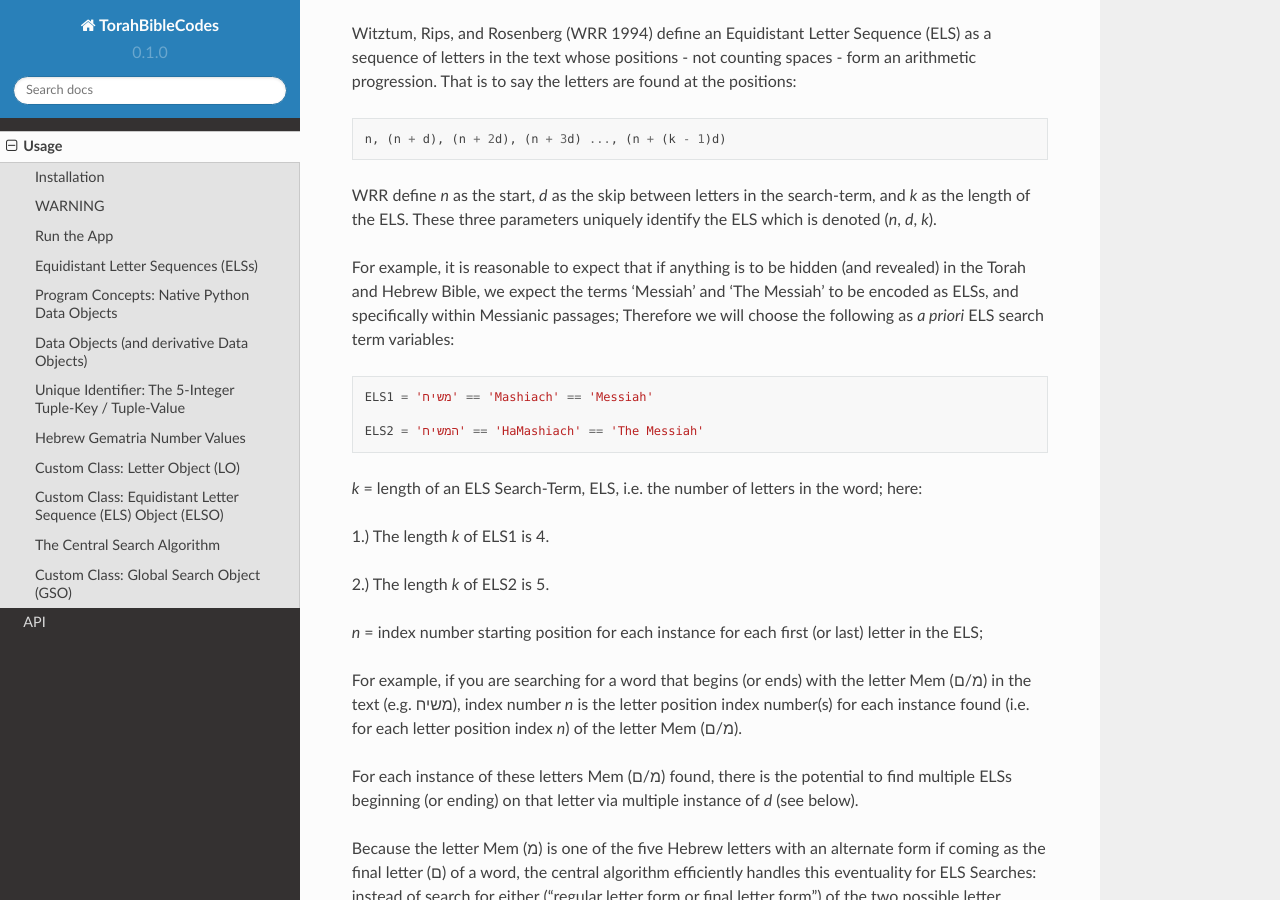
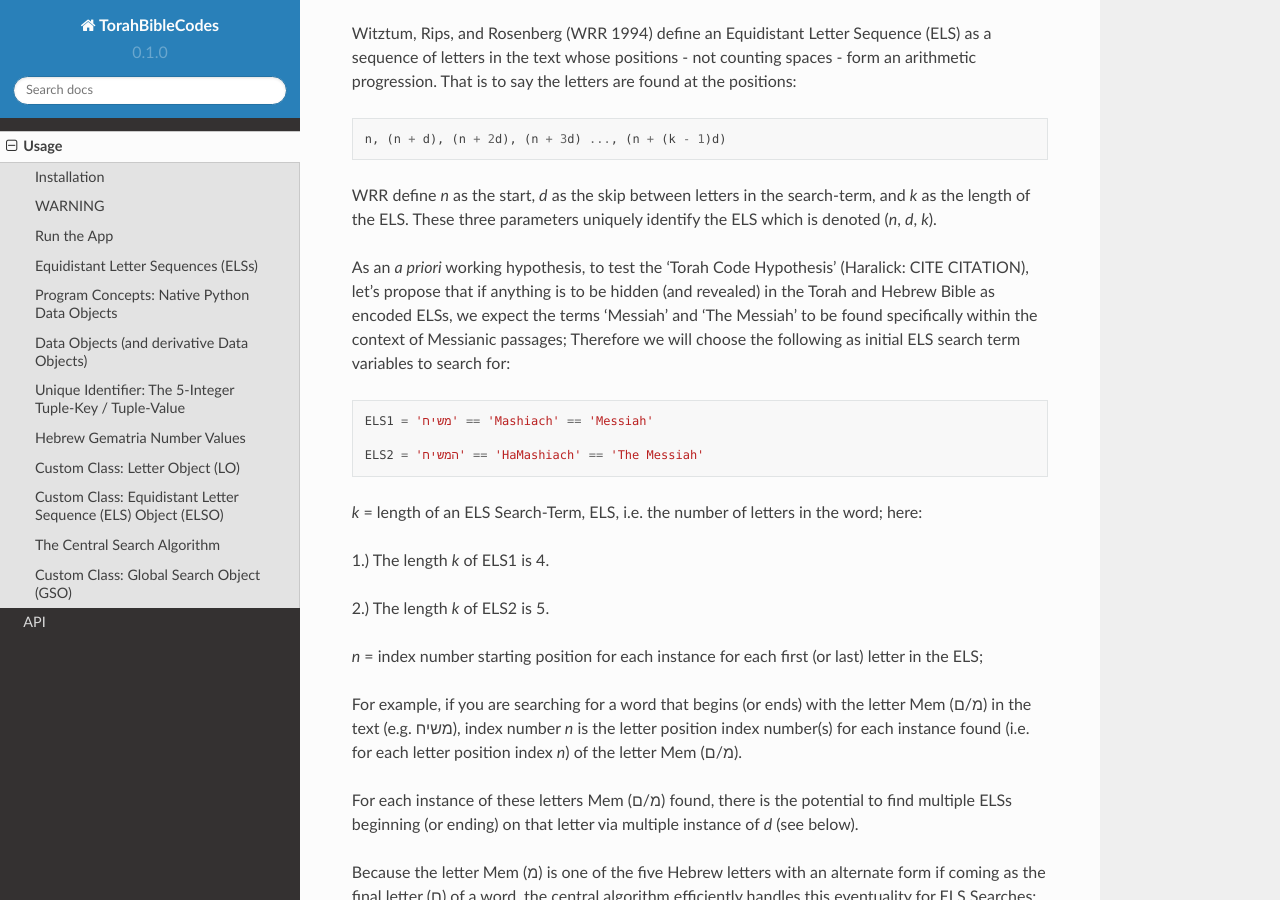
Before and after one commit to TorahBibleCodes/TorahBibleCodes_Sphinx, a Sphinx documentation site: the page built from docs/source/usage.rst, in a window 1280 px wide and 900 px high, scrolled down 2446 px. Built offline with Sphinx 7.4.7 and the Read the Docs theme 2.0.0, drawn with Linux system fonts in a browser that asks for light colours.

Commit message:
Update usage.rst

```diff
--- a/docs/source/usage.rst
+++ b/docs/source/usage.rst
@@ -116,7 +116,7 @@ Witztum, Rips, and Rosenberg (WRR 1994) define an Equidistant Letter Sequence (E
 
 WRR define *n* as the start, *d* as the skip between letters in the search-term, and *k* as the length of the ELS. These three parameters uniquely identify the ELS which is denoted (*n*, *d*, *k*).
 
-For example, it is reasonable to expect that if anything is to be hidden (and revealed) in the Torah and Hebrew Bible, we expect the terms 'Messiah' and 'The Messiah' to be encoded as ELSs, and specifically within Messianic passages; Therefore we will choose the following as *a priori* ELS search term variables::
+As an *a priori* working hypothesis, to test the 'Torah Code Hypothesis' (Haralick: CITE CITATION), let's propose that if anything is to be hidden (and revealed) in the Torah and Hebrew Bible as encoded ELSs, we expect the terms 'Messiah' and 'The Messiah' to be found specifically within the context of Messianic passages; Therefore we will choose the following as initial ELS search term variables to search for::
 
    ELS1 = 'משיח' == 'Mashiach' == 'Messiah'
 
```
